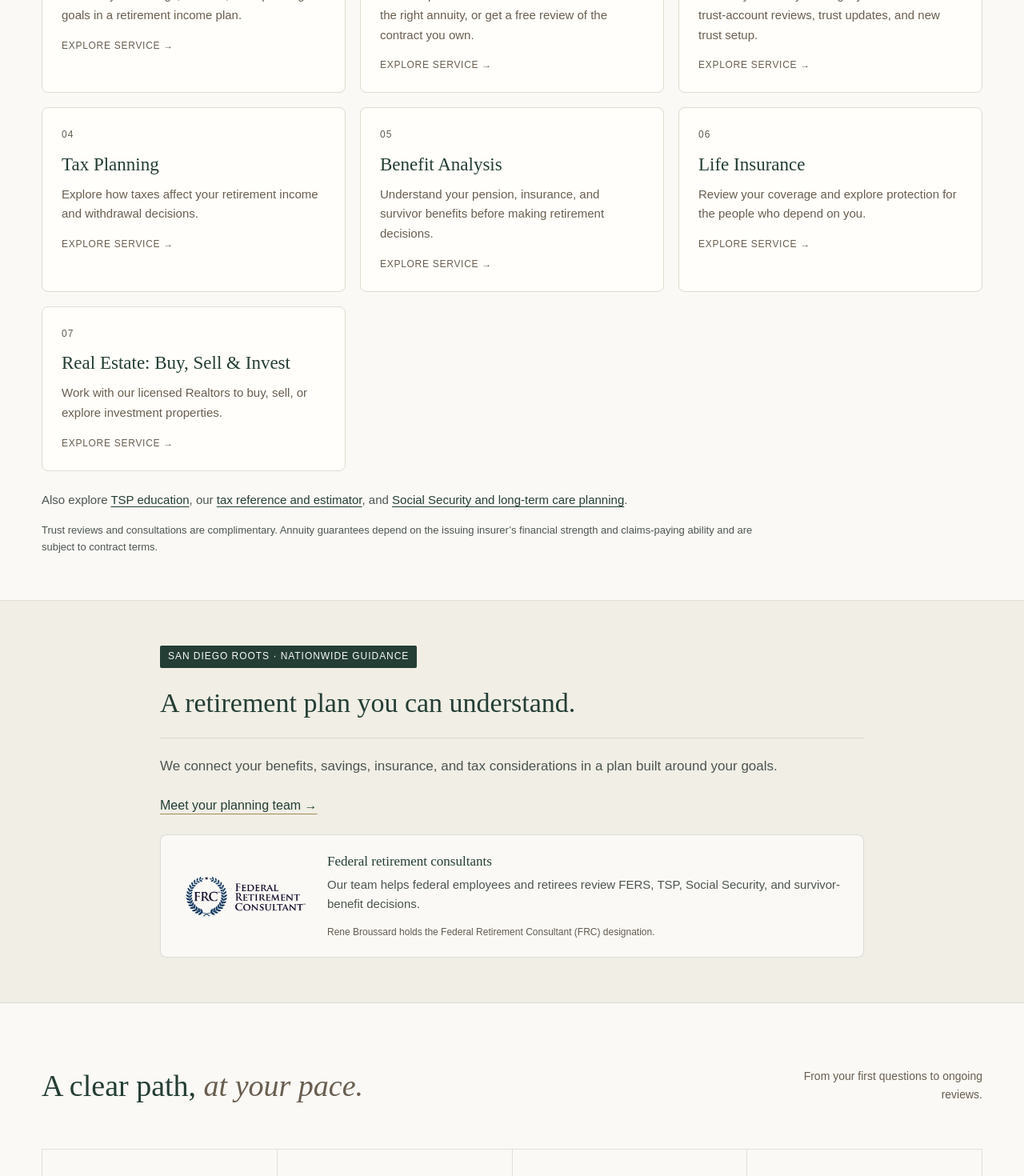
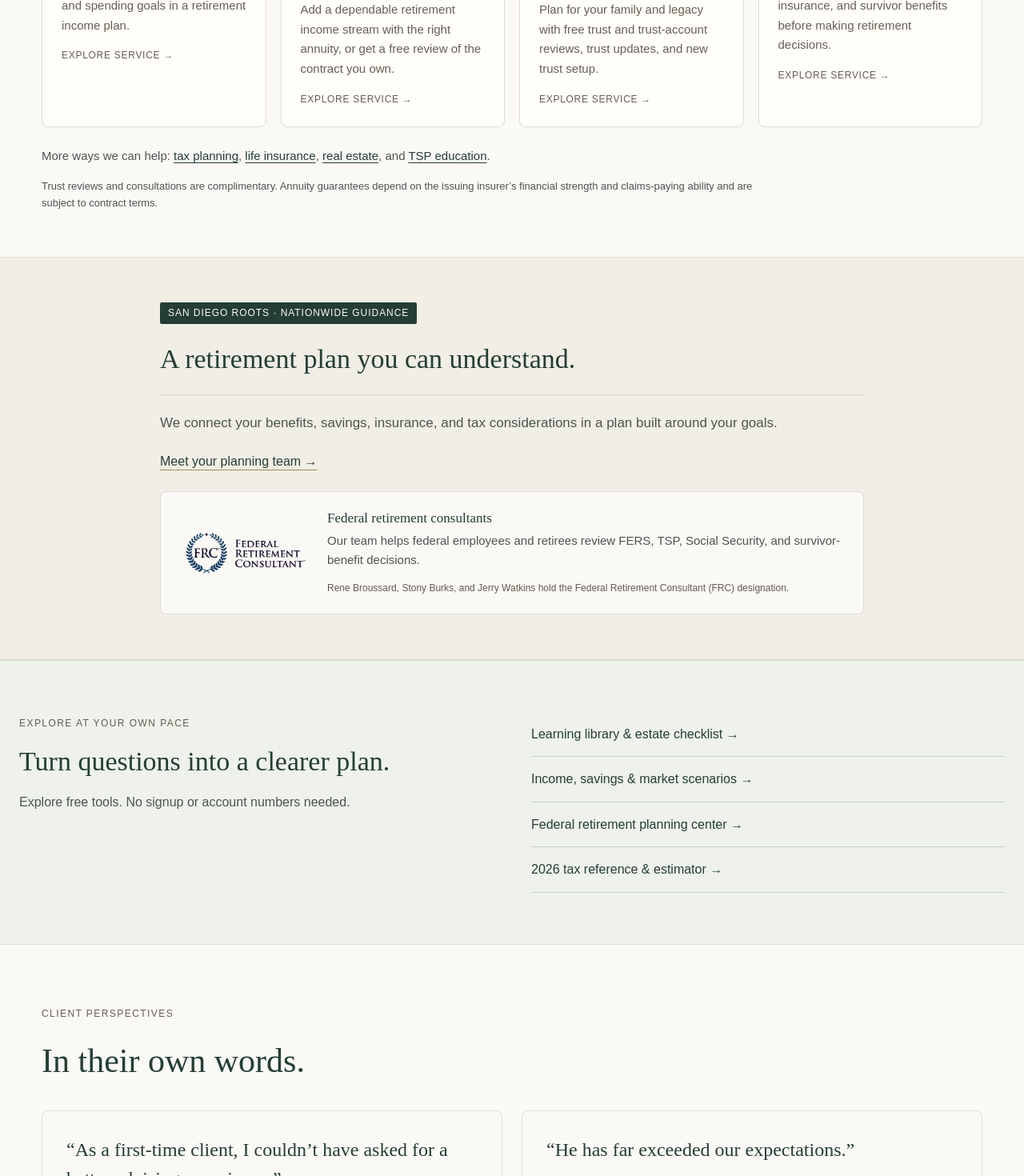
Before and after one commit to devynqualls/broussard-financial, a React (Vite) app: page / in a window 1280 px wide. Shown: the part 1260-2730 px from the top of the page at 80% size. Built offline with nearby package versions, Linux system fonts and the light colour scheme; a web font is replaced by a local one.

Commit message:
Tighten homepage and responsive navigation

```diff
--- a/src/components/layout/Footer/Footer.tsx
+++ b/src/components/layout/Footer/Footer.tsx
@@ -112,7 +112,7 @@ export default function Footer() {
         without understanding your individual financial situation. All strategies and
         investments involve risk, including the possible loss of principal. Past performance
         is not indicative of future results. Insurance and annuity products are backed by the
-        financial strength and claims-paying ability of the issuing company. We recommend
+        financial strength and claims-paying ability of the issuing company. Consider
         consulting with qualified professionals before making any financial decisions. Tax rate
         information is for Tax Year 2026 per IRS Revenue Procedure 2025-32 and is subject to change.
       </div>}
--- a/src/components/layout/Nav/Nav.module.css
+++ b/src/components/layout/Nav/Nav.module.css
@@ -50,7 +50,7 @@
 }
 
 .aifBadge { display:block; width:80px; height:auto; object-fit:contain; }
-@media (min-width:769px) and (max-width:1250px) { .nav {padding-left:20px;padding-right:20px}.brand{gap:10px}.logoImg{height:50px}.frcBadge{height:30px}.aifBadge{width:65px}.links{gap:12px} }
+@media (min-width:1241px) and (max-width:1380px) { .nav {padding-left:24px;padding-right:24px}.brand{gap:12px}.logoImg{height:56px}.frcBadge{height:34px}.aifBadge{width:68px}.links{gap:16px} }
 @media (max-width:768px) { .aifBadge{width:58px} }
 
 @media (max-width: 768px) {
@@ -77,6 +77,7 @@
 
 .link {
   position: relative;
+  white-space: nowrap;
   font-size: 12px;
   font-weight: 400;
   color: var(--muted);
@@ -144,7 +145,7 @@
 }
 
 /* ─── Mobile ─── */
-@media (max-width: 768px) {
+@media (max-width: 1240px) {
   .nav {
     padding: 16px 20px;
   }
@@ -218,5 +219,5 @@
   }
 }
 
-@media(min-width:1100px){.nav{max-width:1440px;margin:auto}.link{font-size:13px}.links{gap:22px}}
+@media(min-width:1241px){.nav{max-width:1440px;margin:auto}.link{font-size:13px}.links{gap:22px}}
 .cta{border-radius:6px;text-transform:none;letter-spacing:.01em}
--- a/src/components/layout/Nav/Nav.tsx
+++ b/src/components/layout/Nav/Nav.tsx
@@ -3,7 +3,7 @@ import { Link, useLocation } from 'react-router-dom';
 import styles from './Nav.module.css';
 import { useScrollSpy } from '../../../hooks/useScrollSpy';
 
-const HOME_SECTIONS = ['about', 'services', 'seminars', 'resources'];
+const HOME_SECTIONS = ['services', 'about', 'resources', 'seminars'];
 
 type NavLink = {
   label: string;
--- a/src/components/sections/About/About.tsx
+++ b/src/components/sections/About/About.tsx
@@ -1,2 +1,2 @@
 import styles from './About.module.css';
-export default function About(){return <section className={styles.about} id="about" aria-labelledby="about-heading"><div className={styles.inner}><span className={styles.badge}>San Diego roots · Nationwide guidance</span><h2 className={styles.lede} id="about-heading">A retirement plan you can understand.</h2><p className={styles.body}>We connect your benefits, savings, insurance, and tax considerations in a plan built around your goals.</p><a className="text-link" href="/team">Meet your planning team →</a><div className={styles.frcCard}><img src="/images/frc-logo-web.webp" alt="Federal Retirement Consultant (FRC) logo" className={styles.frcLogo} loading="lazy" width="160" height="62"/><div className={styles.frcText}><div className={styles.frcTitle}>Federal retirement consultants</div><p className={styles.frcDesc}>Our team helps federal employees and retirees review FERS, TSP, Social Security, and survivor-benefit decisions.</p><p className={styles.frcDisclaimer}>Rene Broussard holds the Federal Retirement Consultant (FRC) designation.</p></div></div></div></section>;}
+export default function About(){return <section className={styles.about} id="about" aria-labelledby="about-heading"><div className={styles.inner}><span className={styles.badge}>San Diego roots · Nationwide guidance</span><h2 className={styles.lede} id="about-heading">A retirement plan you can understand.</h2><p className={styles.body}>We connect your benefits, savings, insurance, and tax considerations in a plan built around your goals.</p><a className="text-link" href="/team">Meet your planning team →</a><div className={styles.frcCard}><img src="/images/frc-logo-web.webp" alt="Federal Retirement Consultant (FRC) logo" className={styles.frcLogo} loading="lazy" width="160" height="62"/><div className={styles.frcText}><div className={styles.frcTitle}>Federal retirement consultants</div><p className={styles.frcDesc}>Our team helps federal employees and retirees review FERS, TSP, Social Security, and survivor-benefit decisions.</p><p className={styles.frcDisclaimer}>Rene Broussard, Stony Burks, and Jerry Watkins hold the Federal Retirement Consultant (FRC) designation.</p></div></div></div></section>;}
--- a/src/components/sections/Seminars/Seminars.tsx
+++ b/src/components/sections/Seminars/Seminars.tsx
@@ -60,10 +60,10 @@ export default function Seminars() {
           </div>
         ) : (
           <div className={styles.empty}>
-            <span className={styles.campaignLabel}>FEATURED SEMINAR · DATE TO BE ANNOUNCED</span>
+            <span className={styles.campaignLabel}>RETIREMENT INCOME SEMINAR</span>
             <h3 className={styles.emptyTitle}>From retirement savings to a retirement paycheck</h3>
             <p className={styles.emptyBody}>Rene Broussard will discuss retirement income choices for adults 59½ and older, including annuity income, account and rollover decisions, and beneficiary and trust coordination.</p>
-            <Link className={styles.campaignLink} to="/retirement-income-seminar">See the seminar and get notified →</Link>
+            <Link className={styles.campaignLink} to="/retirement-income-seminar">Join the interest list →</Link>
             <small className={styles.campaignNote}>The date is not set. This is an interest list, not a reservation.</small>
           </div>
         )}
--- a/src/components/sections/Services/Services.module.css
+++ b/src/components/sections/Services/Services.module.css
@@ -137,4 +137,4 @@
     grid-template-columns: 1fr;
   }
 }
-.section{max-width:1440px;margin:auto;padding-top:56px;padding-bottom:56px}.header{margin-bottom:32px}.header .desc{max-width:440px;font-size:16px}.grid{grid-template-columns:repeat(3,minmax(0,1fr));border:0;gap:18px}.card{border:1px solid #dedbd0;border-radius:8px;background:#fffefa;padding:24px}.name{font-size:23px}.cardDesc{font-size:15px}.num{margin-bottom:12px}.additional{margin-top:24px;font-size:15px;color:var(--muted)}.additional a{text-decoration:underline;text-underline-offset:3px;color:var(--ink)}.note{font-size:13px;color:var(--muted);margin-top:16px;max-width:900px}@media(max-width:900px){.grid{grid-template-columns:repeat(2,minmax(0,1fr))}}@media(max-width:600px){.grid{grid-template-columns:1fr}.section{padding:40px 20px}}
+.section{max-width:1440px;margin:auto;padding-top:56px;padding-bottom:56px}.header{margin-bottom:32px}.header .desc{max-width:440px;font-size:16px}.grid{grid-template-columns:repeat(4,minmax(0,1fr));border:0;gap:18px}.card{border:1px solid #dedbd0;border-radius:8px;background:#fffefa;padding:24px}.name{font-size:23px}.cardDesc{font-size:15px}.num{margin-bottom:12px}.additional{margin-top:24px;font-size:15px;color:var(--muted)}.additional a{text-decoration:underline;text-underline-offset:3px;color:var(--ink)}.note{font-size:13px;color:var(--muted);margin-top:16px;max-width:900px}@media(max-width:1100px){.grid{grid-template-columns:repeat(2,minmax(0,1fr))}}@media(max-width:600px){.grid{grid-template-columns:1fr}.section{padding:40px 20px}}
--- a/src/components/sections/Services/Services.tsx
+++ b/src/components/sections/Services/Services.tsx
@@ -14,7 +14,7 @@ export default function Services() {
       </div>
 
       <div className={styles.grid}>
-        {services.filter(svc=>['financial-planning','lifetime-income','living-trust','tax-planning','benefit-analysis','life-insurance','real-estate'].includes(svc.id)).map((svc, index) => (
+        {services.filter(svc=>['financial-planning','lifetime-income','living-trust','benefit-analysis'].includes(svc.id)).map((svc, index) => (
           <a
             key={svc.id}
             href={({ 'financial-planning':'/services/financial-planning', 'tax-planning':'/services/tax-planning', 'benefit-analysis':'/services/federal-retirement', 'tsp-education':'/services/tsp-planning', 'living-trust':'/services/trust-reviews', 'lifetime-income':'/services/annuities', 'life-insurance':'/services/life-insurance', 'real-estate':'/services/real-estate' } as Record<string,string>)[svc.id] || '#contact'}
@@ -27,7 +27,7 @@ export default function Services() {
           </a>
         ))}
       </div>
-      <p className={styles.additional}>Also explore <a href="/services/tsp-planning">TSP education</a>, our <a href="/tax-planning">tax reference and estimator</a>, and <a href="#contact">Social Security and long-term care planning</a>.</p><p className={styles.note}>Trust reviews and consultations are complimentary. Annuity guarantees depend on the issuing insurer’s financial strength and claims-paying ability and are subject to contract terms.</p>
+      <p className={styles.additional}>More ways we can help: <a href="/services/tax-planning">tax planning</a>, <a href="/services/life-insurance">life insurance</a>, <a href="/services/real-estate">real estate</a>, and <a href="/services/tsp-planning">TSP education</a>.</p><p className={styles.note}>Trust reviews and consultations are complimentary. Annuity guarantees depend on the issuing insurer’s financial strength and claims-paying ability and are subject to contract terms.</p>
     </section>
   );
 }
--- a/src/components/sections/Team/Team.tsx
+++ b/src/components/sections/Team/Team.tsx
@@ -43,10 +43,10 @@ const team: TeamMember[] = [
   {
     id: 'jerry-watkins',
     name: 'Jerry Watkins',
-    role: 'Retirement Income Planning Specialist',
+    role: 'Retirement Income Planning Specialist · Federal Retirement Consultant',
     photo: '/images/team/jerry.jpg',
     body: [
-      'Jerry Watkins is a Retirement Income Planning Specialist who helps individuals, families, and federal employees create clear, practical retirement strategies. His focus includes retirement income planning, TSP planning, Social Security timing, annuities, life insurance, and long-term financial protection.',
+      'Jerry Watkins is a Retirement Income Planning Specialist and Federal Retirement Consultant who helps individuals, families, and federal employees create clear, practical retirement strategies. His focus includes retirement income planning, TSP planning, Social Security timing, annuities, life insurance, and long-term financial protection.',
       'Jerry takes a holistic approach by helping clients connect the major pieces of their financial life — income, taxes, risk, insurance, legacy goals, and future retirement needs — into one coordinated plan. His process is direct, educational, and numbers-driven to help clients make confident decisions without unnecessary complexity.',
       'Outside of work, Jerry enjoys fishing and spending time with family.',
     ],
--- a/src/pages/Home.tsx
+++ b/src/pages/Home.tsx
@@ -4,8 +4,6 @@ import Hero from '../components/sections/Hero/Hero';
 
 import Services from '../components/sections/Services/Services';
 import About from '../components/sections/About/About';
-import Process from '../components/sections/Process/Process';
-import FederalBenefits from '../components/sections/FederalBenefits/FederalBenefits';
 import {Link} from 'react-router-dom';
 import Seminars from '../components/sections/Seminars/Seminars';
 
@@ -61,30 +59,7 @@ export default function Home() {
         <About />
       </ErrorBoundary>
 
-      <ErrorBoundary sectionName="Process">
-        <Process />
-      </ErrorBoundary>
-
-      <ErrorBoundary sectionName="Federal Benefits">
-        <FederalBenefits />
-      </ErrorBoundary>
-
-      <section className="home-resources" id="resources" aria-labelledby="resources-heading"><div><span>EXPLORE AT YOUR OWN PACE</span><h2 id="resources-heading">Turn questions into a clearer plan.</h2><p>Explore free tools. No signup or account numbers needed.</p></div><nav aria-label="Planning resources"><Link to="/learning-library">Learning library &amp; estate checklist →</Link><Link to="/planning-tools">Income, savings &amp; market scenarios →</Link><Link to="/federal-planning">Federal retirement planning center →</Link><Link to="/tax-planning">2026 tax reference &amp; estimator →</Link><Link to="/federal-resources">Official civilian federal benefits resources →</Link><Link to="/military-retirement">Military retirement &amp; TSP guide →</Link></nav></section>
-
-      <section className="home-review-offers" aria-labelledby="review-offers-heading">
-        <span>START WITH YOUR QUESTION</span>
-        <h2 id="review-offers-heading">Choose the review that fits your next decision.</h2>
-        <p>Each starts with a free conversation with a Broussard consultant. Tell us what you want to understand, and we will contact you to arrange a time.</p>
-        <div className="home-review-grid">
-          <Link to="/services/annuities"><strong>Retirement income review</strong><small>Monthly income needs and existing annuity questions</small><span>Request a review →</span></Link>
-          <Link to="/services/federal-retirement"><strong>Federal retirement review</strong><small>FERS, TSP, Social Security, and survivor choices</small><span>Request a review →</span></Link>
-          <Link to="/services/trust-reviews"><strong>Trust and estate review</strong><small>Existing trusts, trust accounts, updates, and new trusts</small><span>Request a review →</span></Link>
-        </div>
-      </section>
-
-      <ErrorBoundary sectionName="Seminars">
-        <Seminars />
-      </ErrorBoundary>
+      <section className="home-resources" id="resources" aria-labelledby="resources-heading"><div><span>EXPLORE AT YOUR OWN PACE</span><h2 id="resources-heading">Turn questions into a clearer plan.</h2><p>Explore free tools. No signup or account numbers needed.</p></div><nav aria-label="Planning resources"><Link to="/learning-library">Learning library &amp; estate checklist →</Link><Link to="/planning-tools">Income, savings &amp; market scenarios →</Link><Link to="/federal-planning">Federal retirement planning center →</Link><Link to="/tax-planning">2026 tax reference &amp; estimator →</Link></nav></section>
 
 
 
@@ -92,6 +67,9 @@ export default function Home() {
         <ClientReviews />
         <Contact />
       </ErrorBoundary>
+      <ErrorBoundary sectionName="Seminars">
+        <Seminars />
+      </ErrorBoundary>
     </>
   );
 }
--- a/src/seo/SchemaOrg.tsx
+++ b/src/seo/SchemaOrg.tsx
@@ -89,7 +89,7 @@ const schema = {
       '@type': 'Person',
       '@id': 'https://www.broussardfinancialservices.com/#jerry-watkins',
       name: 'Jerry Watkins',
-      jobTitle: 'Retirement Income Planning Specialist',
+      jobTitle: 'Retirement Income Planning Specialist · Federal Retirement Consultant',
       image: 'https://www.broussardfinancialservices.com/images/team/jerry.jpg',
       worksFor: { '@id': 'https://www.broussardfinancialservices.com/#business' },
     },
```
